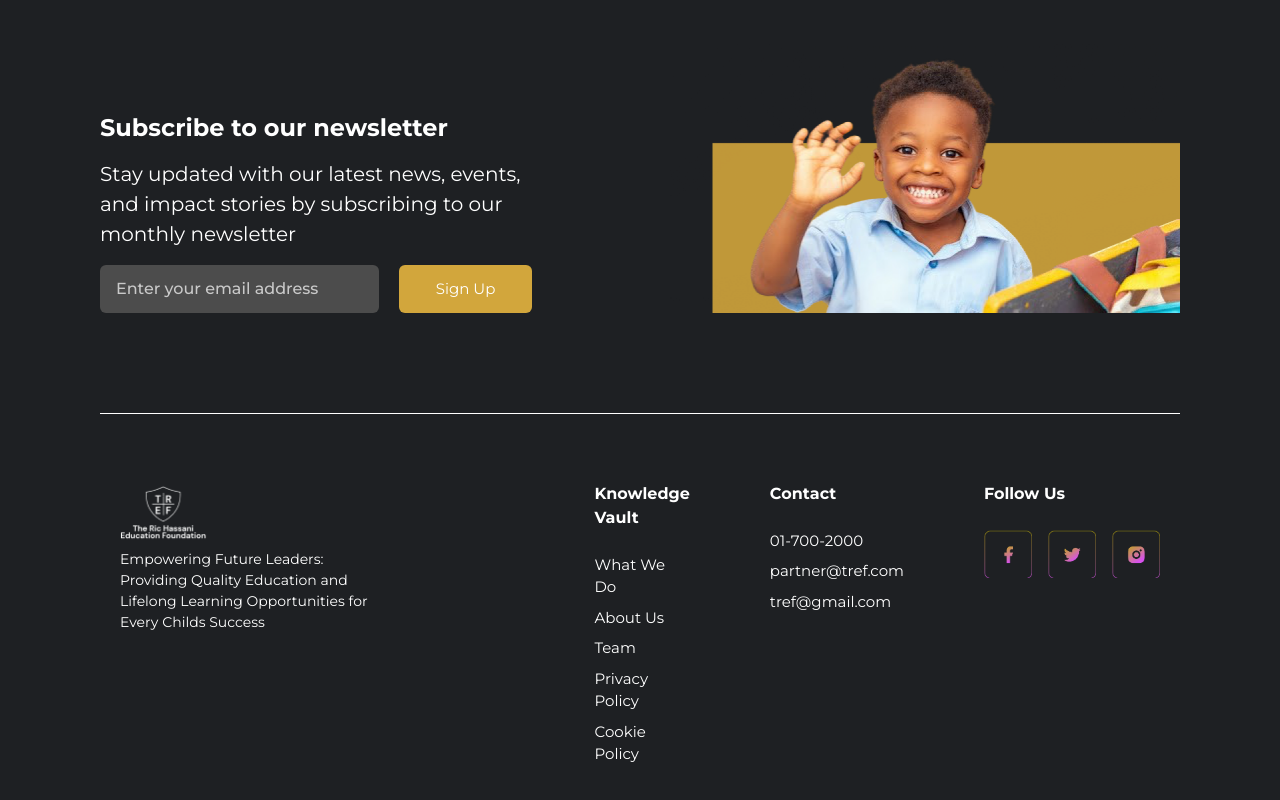
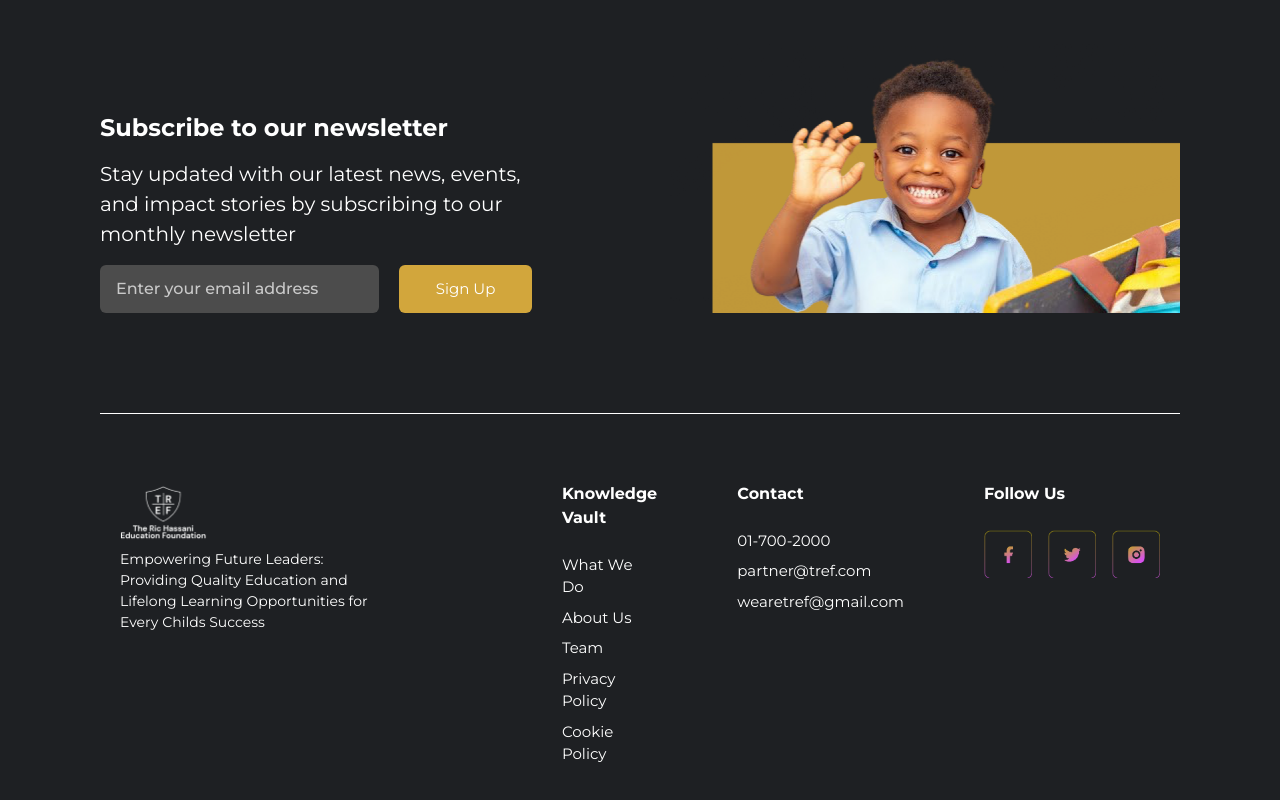
Before and after one commit to codiejay/poki-scrapie, a Next.js app: page / in a window 1280 px wide. Shown: the part 4268-5068 px from the top of the page. Built offline with nearby package versions, Linux system fonts and the light colour scheme.

Commit message:
Fix email

```diff
--- a/src/Components/Footer/FooterInfo.js
+++ b/src/Components/Footer/FooterInfo.js
@@ -112,7 +112,9 @@ export const FooterInfo = () => {
                 {" "}
                 <Text>01-700-2000</Text>
                 <Link href="mailto:partner@tref.com">partner@tref.com</Link>
-                <Link href="mailto:tref@gmail.com">tref@gmail.com</Link>
+                <Link href="mailto:wearetref@gmail.com">
+                  wearetref@gmail.com
+                </Link>
               </VStack>
             </Box>
             <Box>
--- a/src/Components/Team/Team.js
+++ b/src/Components/Team/Team.js
@@ -18,7 +18,7 @@ const teamData = [
   {
     img: "kenTeam.jpeg",
     name: "Kenneth Godwin",
-    position: "Operations Manager,",
+    position: "Operations Manager",
   },
   {
     img: "timiTeam.jpeg",
```
